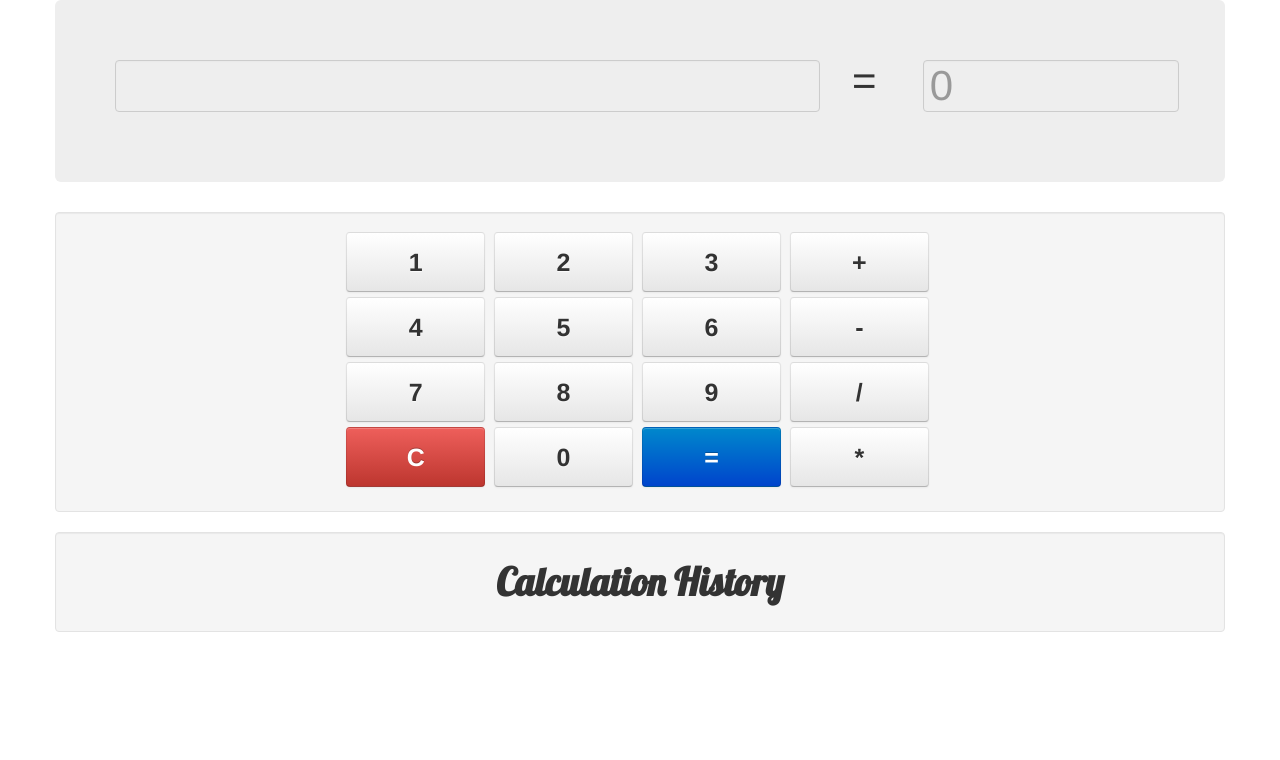
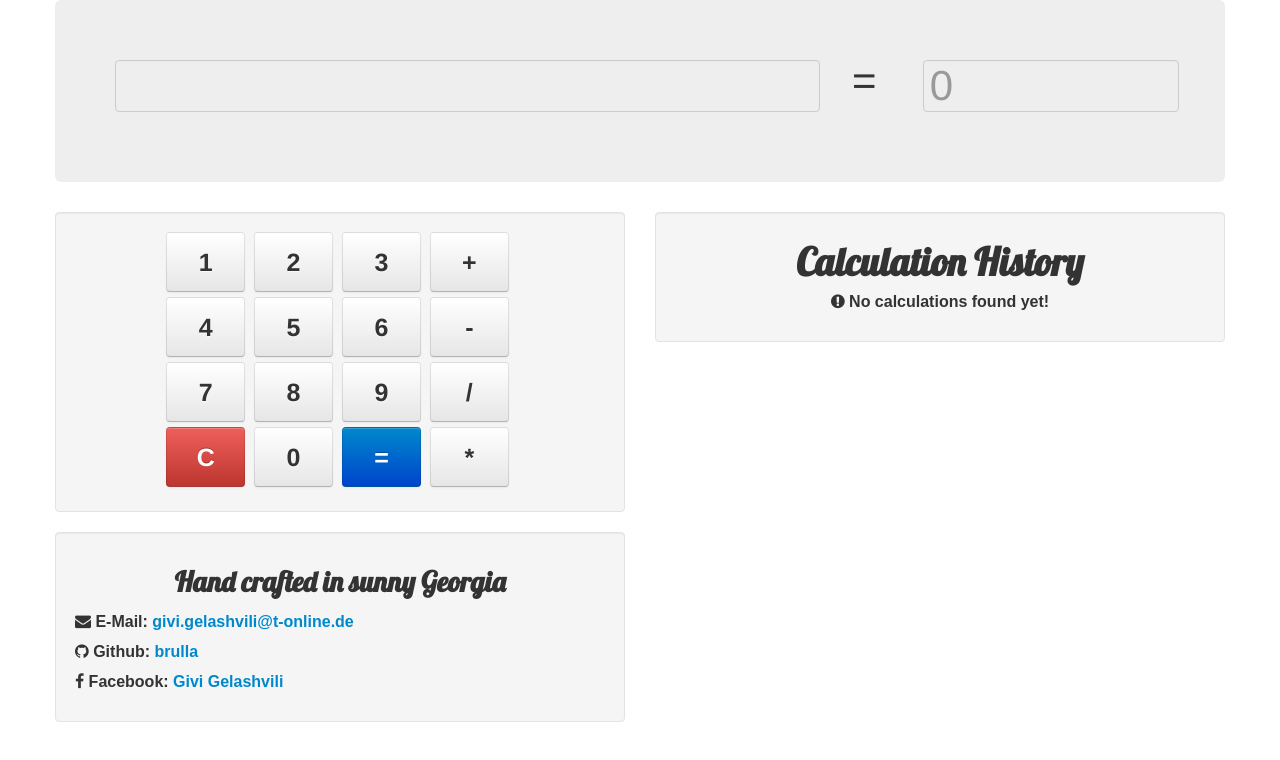
Before and after one commit to Giegling/basic-calculator, a plain HTML site: page index.html in a window 1280 px wide. Drawn offline with Linux system fonts and the light colour scheme; a web font is replaced by a local one.

Commit message:
Made design a little bit better

```diff
--- a/css/style.css
+++ b/css/style.css
@@ -25,10 +25,15 @@ h1 {
   font-family: "Lobster", cursive;
 }
 
+h2 {
+  font-family: "Lobster", cursive;
+  font-size: 28px;
+}
+
 p {
   font-family: "Droid Sans", sans-serif;
   font-weight: bold;
-  font-size: 15px;
+  font-size: 16px;
 }
 
 .btn {
--- a/index.html
+++ b/index.html
@@ -5,6 +5,7 @@
   <link href="./css/bootstrap.min.css" rel="stylesheet" />
   <link href="./css/bootstrap-responsive.min.css" rel="stylesheet" />
   <link href="./css/style.css" rel="stylesheet" />
+  <link rel="stylesheet" href="https://maxcdn.bootstrapcdn.com/font-awesome/4.4.0/css/font-awesome.min.css">
   <link href='http://fonts.googleapis.com/css?family=Lobster' rel='stylesheet' type='text/css'>
   <link href='http://fonts.googleapis.com/css?family=Droid+Sans' rel='stylesheet' type='text/css'>
 
@@ -38,7 +39,7 @@
       </div>
 
     <div class="row-fluid text-center">
-      <div class="span12 well">
+      <div class="span6 well">
           <div id="calc-board">
             <div class="row-fluid">
               <a href="#" class="btn" onclick="run1()">1</a>
@@ -69,12 +70,19 @@
             </div>
           </div>
         </div>
+
+        <div class="span6 well">
+          <h1>Calculation History</h1>
+          <p id="history"><i class="fa fa-exclamation-circle"></i> No calculations found yet!</p>
+        </div>
       </div>
 
-      <div class="row-fluid text-center">
-        <div class="span12 well">
-          <h1>Calculation History</h1>
-          <p id="history"></p>
+      <div class="row-fluid">
+        <div class="span6 well">
+        <h2 class="text-center">Hand crafted in sunny Georgia</h2>
+        <p><i class="fa fa-envelope"></i> E-Mail: <a href="mailto:givi.gelashvili@t-online.de">givi.gelashvili@t-online.de</a></p>
+        <p><i class="fa fa-github"></i> Github: <a href="http://github.com/brulla">brulla</a></p>
+        <p><i class="fa fa-facebook"></i> Facebook: <a href="http://fb.com/givi.gelashvili">Givi Gelashvili</a></p>
         </div>
       </div>
 
```
